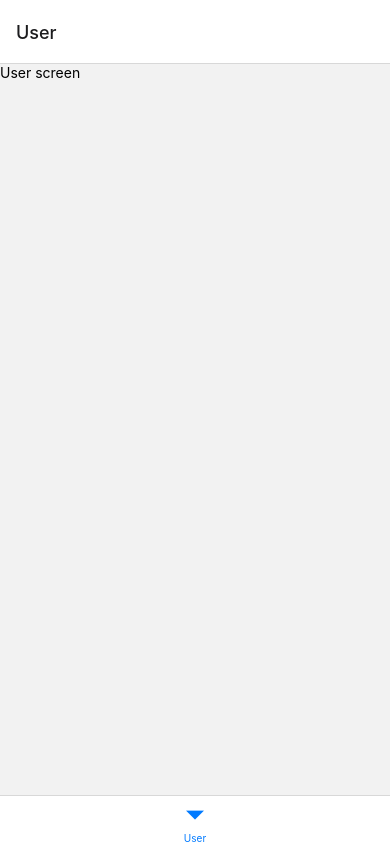
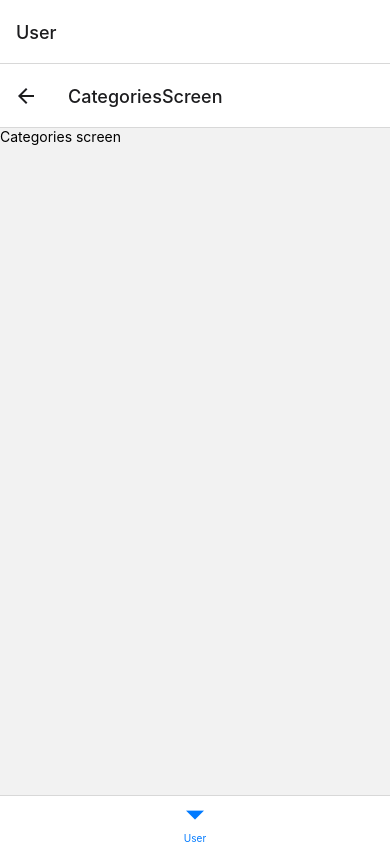
Before and after one commit to pmq24/wallock-native, a React Native app: screen /CategoriesScreen in a window 390 px wide. Built offline with nearby package versions, Linux system fonts and the light colour scheme.

Commit message:
Add Categories screen

```diff
--- a/package.json
+++ b/package.json
@@ -12,6 +12,7 @@
   "dependencies": {
     "@react-navigation/bottom-tabs": "^6.2.0",
     "@react-navigation/native": "^6.0.8",
+    "@react-navigation/native-stack": "^6.5.0",
     "react": "17.0.2",
     "react-native": "0.67.2",
     "react-native-safe-area-context": "^3.4.1",
--- /dev/null
+++ b/views/screens/CategoriesScreen.tsx
@@ -0,0 +1,10 @@
+import React from "react";
+import { SafeAreaView, Text } from "react-native";
+
+export default function CategoriesScreen() {
+  return (
+    <SafeAreaView>
+      <Text>Categories screen</Text>
+    </SafeAreaView>
+  );
+}
--- a/views/screens/UserScreen.tsx
+++ b/views/screens/UserScreen.tsx
@@ -1,10 +1,39 @@
 import React from "react";
-import { SafeAreaView, Text } from "react-native";
+import { Button, SafeAreaView } from "react-native";
+import {
+  createNativeStackNavigator,
+  NativeStackNavigationProp,
+} from "@react-navigation/native-stack";
 
-export default function User() {
+import { CategoriesScreen } from ".";
+
+type RouteParamList = {
+  UserMainScreen: undefined;
+  CategoriesScreen: undefined;
+};
+
+const Stack = createNativeStackNavigator<RouteParamList>();
+
+export default function UserScreen() {
+  return (
+    <Stack.Navigator initialRouteName="UserMainScreen">
+      <Stack.Screen name="UserMainScreen" component={UserMainScreen} />
+      <Stack.Screen name="CategoriesScreen" component={CategoriesScreen} />
+    </Stack.Navigator>
+  );
+}
+
+type UserMainScreenProps = {
+  navigation: NativeStackNavigationProp<RouteParamList>;
+};
+
+function UserMainScreen({ navigation }: UserMainScreenProps) {
   return (
     <SafeAreaView>
-      <Text>User screen</Text>
+      <Button
+        title="Categories"
+        onPress={() => navigation.navigate("CategoriesScreen")}
+      />
     </SafeAreaView>
   );
 }
--- a/views/screens/index.ts
+++ b/views/screens/index.ts
@@ -1 +1,2 @@
+export { default as CategoriesScreen } from "./CategoriesScreen";
 export { default as UserScreen } from "./UserScreen";
```
Also changed, not shown: 1 other file (tests, documents, lock files or other folders).
